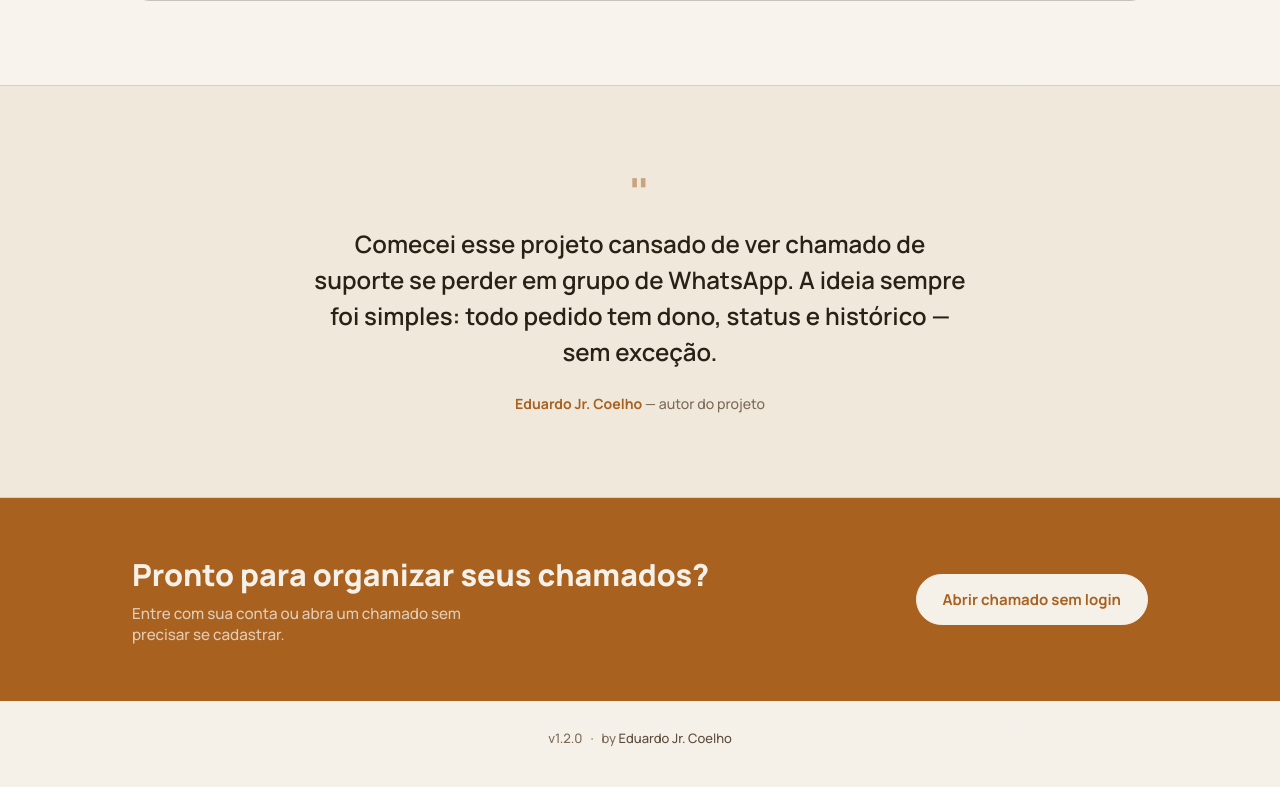
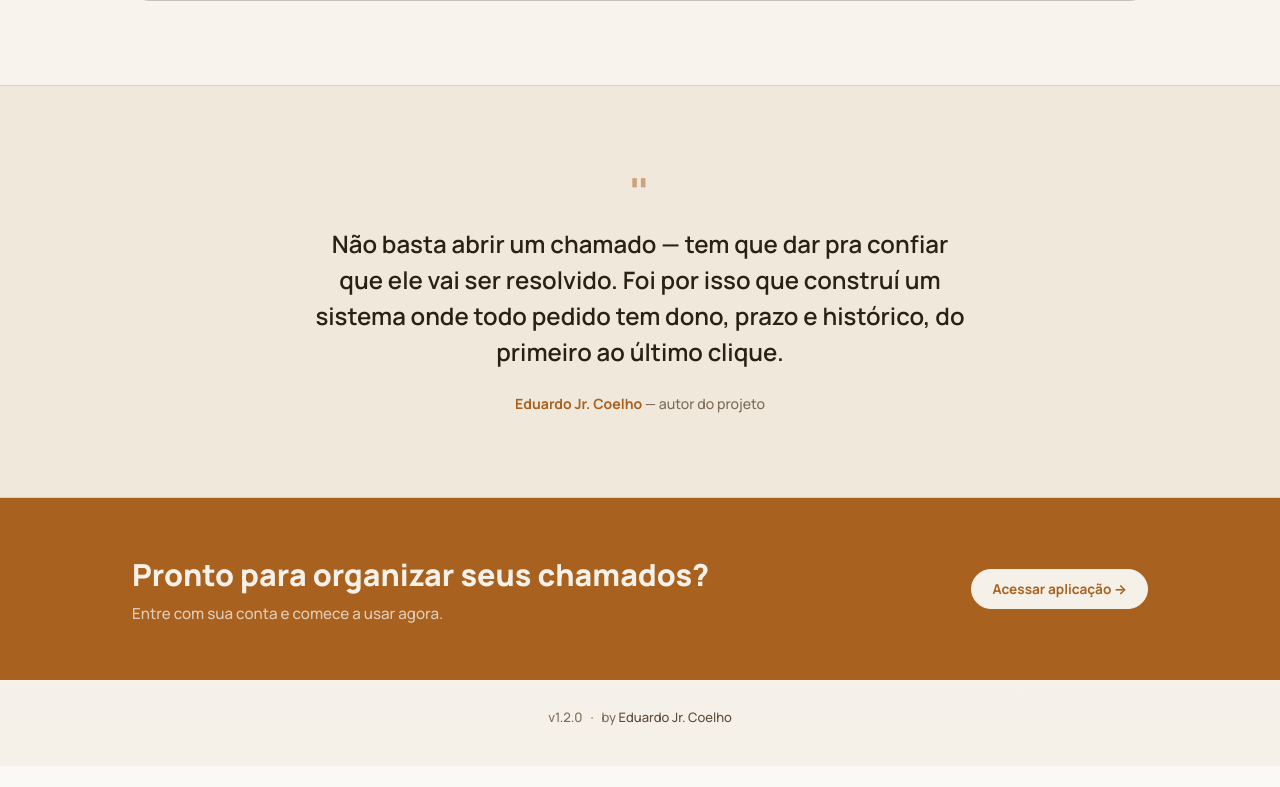
Before and after one commit to DZ092/helpdesk-system, a Flask app: page / in a window 1280 px wide. Shown: the part 2167-2954 px from the top of the page. After the commit the page ends 2893 px from the top, so only its background shows below. Run offline with Flask 3, Linux system fonts and the light colour scheme.

Commit message:
feat(ui): botao Acessar aplicacao em destaque, CTA final e nova citacao na vitrine

```diff
--- a/docs/index.html
+++ b/docs/index.html
@@ -246,7 +246,7 @@ minuto enquanto o serviço acorda.
 <section class="secao-citacao">
 <div class="citacao-cartao">
 <span class="marca-aspas">"</span>
-<blockquote>Comecei esse projeto cansado de ver chamado de suporte se perder em grupo de WhatsApp. A ideia sempre foi simples: todo pedido tem dono, status e histórico — sem exceção.</blockquote>
+<blockquote>Não basta abrir um chamado — tem que dar pra confiar que ele vai ser resolvido. Foi por isso que construí um sistema onde todo pedido tem dono, prazo e histórico, do primeiro ao último clique.</blockquote>
 <p class="citacao-autor"><b>Eduardo Jr. Coelho</b> — autor do projeto</p>
 </div>
 </section>
--- a/static/css/apresentacao.css
+++ b/static/css/apresentacao.css
@@ -483,6 +483,13 @@ body.pagina-apresentacao {
     background: var(--superficie);
 }
 
+/* Botão menor da faixa de CTA — mesmo padrão do docs/index.html: destaque
+   forte no hero, um segundo botão discreto no fim da página. */
+.botao-pequeno {
+    padding: 10px 20px;
+    font-size: 0.85rem;
+}
+
 .rodape-apresentacao {
     max-width: 1080px;
     margin: 0 auto;
--- a/templates/apresentacao.html
+++ b/templates/apresentacao.html
@@ -46,7 +46,7 @@
 </div>
 <div class="nav-direita">
 <div id="seletor-tema" class="seletor-tema"><button type="button" data-tema="dark"></button><button type="button" data-tema="light"></button><button type="button" data-tema="ambar"></button></div>
-<a class="botao" href="/login">Entrar →</a>
+<a class="botao" href="/login">Acessar aplicação →</a>
 </div>
 </div>
 </nav>
@@ -73,7 +73,7 @@ suporte no improviso.
 </p>
 
 <div class="acoes acoes-apresentacao">
-<a class="botao" href="/login">Entrar →</a>
+<a class="botao" href="/login">Acessar aplicação →</a>
 <a class="botao botao-secundario" href="/cadastro">Cadastre-se</a>
 <a class="botao botao-secundario" href="/chamado">Abrir chamado sem login</a>
 </div>
@@ -161,7 +161,7 @@ Já abriu um chamado? <a href="/chamado/acompanhar">Consulte pelo código</a>
 <section class="secao-citacao">
 <div class="citacao-cartao">
 <span class="marca-aspas">"</span>
-<blockquote>Comecei esse projeto cansado de ver chamado de suporte se perder em grupo de WhatsApp. A ideia sempre foi simples: todo pedido tem dono, status e histórico — sem exceção.</blockquote>
+<blockquote>Não basta abrir um chamado — tem que dar pra confiar que ele vai ser resolvido. Foi por isso que construí um sistema onde todo pedido tem dono, prazo e histórico, do primeiro ao último clique.</blockquote>
 <p class="citacao-autor"><b>Eduardo Jr. Coelho</b> — autor do projeto</p>
 </div>
 </section>
@@ -171,9 +171,9 @@ Já abriu um chamado? <a href="/chamado/acompanhar">Consulte pelo código</a>
 <div class="faixa-cta-linha">
 <div>
 <h2>Pronto para organizar seus chamados?</h2>
-<p>Entre com sua conta ou abra um chamado sem precisar se cadastrar.</p>
+<p>Entre com sua conta e comece a usar agora.</p>
 </div>
-<a class="botao" href="/chamado">Abrir chamado sem login</a>
+<a class="botao botao-pequeno" href="/login">Acessar aplicação →</a>
 </div>
 </section>
 
```
